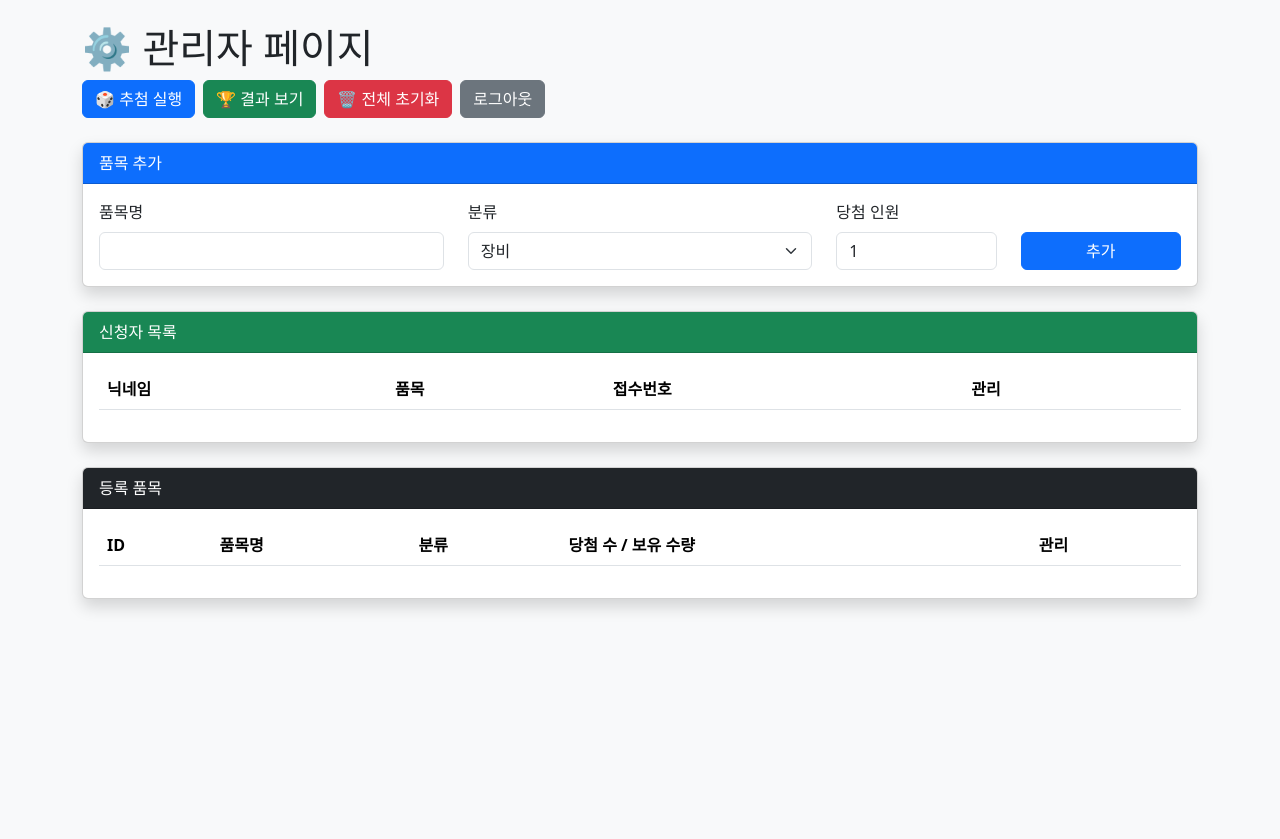
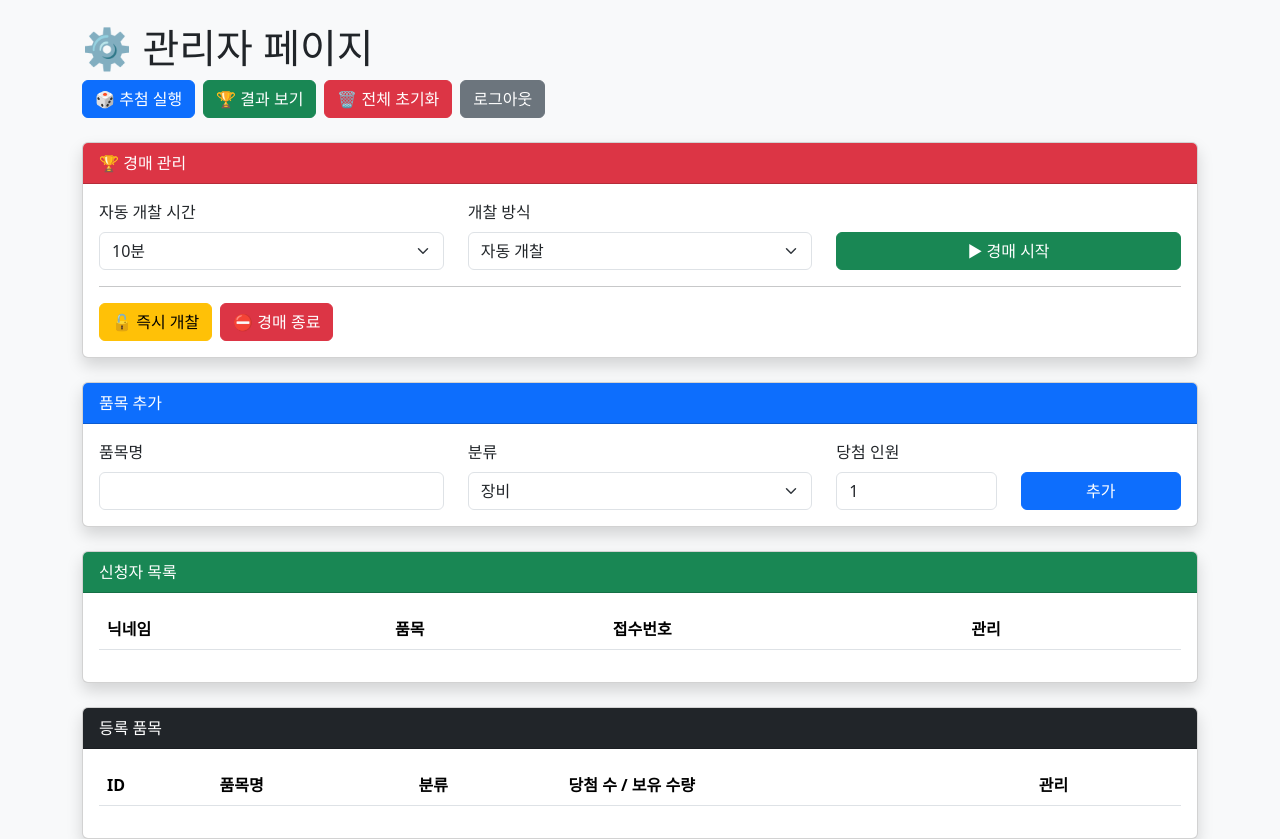
Before and after one commit to sinee1004/itemdraw, a FastAPI app: template templates/admin.html in a window 1280 px wide. Before the commit the page ends 610 px from the top, so only its background shows below. Run offline with FastAPI, Linux system fonts and the light colour scheme; the template is opened without the code that fills it, so the values that code supplies are empty.

Commit message:
경매 관리 기능 추가

```diff
--- a/app.py
+++ b/app.py
@@ -5,6 +5,7 @@ from fastapi.responses import HTMLResponse, RedirectResponse
 from fastapi.templating import Jinja2Templates
 import sqlite3
 import random
+from datetime import datetime, timedelta
 
 app = FastAPI()
 from fastapi.staticfiles import StaticFiles
@@ -56,7 +57,31 @@ def init_db():
         entry_number TEXT
     )
     """)
+    cur.execute("""
+    CREATE TABLE IF NOT EXISTS auction_settings(
+        id INTEGER PRIMARY KEY,
+        status TEXT DEFAULT 'stopped',
+        auto_reveal INTEGER DEFAULT 1,
+        reveal_minutes INTEGER DEFAULT 10,
+        start_time TEXT,
+        end_time TEXT
+    )
+    """)
 
+    cur.execute("""
+    INSERT OR IGNORE INTO auction_settings(
+        id,
+        status,
+        auto_reveal,
+        reveal_minutes
+    )
+    VALUES(
+        1,
+        'stopped',
+        1,
+        10
+    )
+    """)
     # 기존 DB 사용 중일 경우 quantity 컬럼 추가
     try:
         cur.execute("""
@@ -898,3 +923,96 @@ async def delete_entry(
         "/admin",
         status_code=303
     )
+@app.post("/start_auction")
+async def start_auction(
+    reveal_minutes: int = Form(...),
+    auto_reveal: int = Form(...)
+):
+    conn = get_db()
+    cur = conn.cursor()
+
+    start_time = datetime.now()
+
+    if auto_reveal == 1:
+        end_time = start_time + timedelta(
+            minutes=reveal_minutes
+        )
+        end_time_str = end_time.isoformat()
+    else:
+        end_time_str = None
+
+    cur.execute(
+        """
+        UPDATE auction_settings
+        SET
+            status=?,
+            auto_reveal=?,
+            reveal_minutes=?,
+            start_time=?,
+            end_time=?
+        WHERE id=1
+        """,
+        (
+            "running",
+            auto_reveal,
+            reveal_minutes,
+            start_time.isoformat(),
+            end_time_str
+        )
+    )
+
+    conn.commit()
+    conn.close()
+
+    return RedirectResponse(
+        "/admin",
+        status_code=303
+    )
+
+
+@app.post("/reveal_auction")
+async def reveal_auction():
+
+    run_draw()
+
+    conn = get_db()
+    cur = conn.cursor()
+
+    cur.execute(
+        """
+        UPDATE auction_settings
+        SET status='revealed'
+        WHERE id=1
+        """
+    )
+
+    conn.commit()
+    conn.close()
+
+    return RedirectResponse(
+        "/results",
+        status_code=303
+    )
+
+
+@app.post("/stop_auction")
+async def stop_auction():
+
+    conn = get_db()
+    cur = conn.cursor()
+
+    cur.execute(
+        """
+        UPDATE auction_settings
+        SET status='stopped'
+        WHERE id=1
+        """
+    )
+
+    conn.commit()
+    conn.close()
+
+    return RedirectResponse(
+        "/admin",
+        status_code=303
+    )
--- a/templates/admin.html
+++ b/templates/admin.html
@@ -48,7 +48,110 @@ class="btn btn-secondary">
 로그아웃 </a>
 
 </div>
+<div class="card shadow mb-4">
 
+    <div class="card-header bg-danger text-white">
+        🏆 경매 관리
+    </div>
+
+    <div class="card-body">
+
+        <form action="/start_auction" method="post">
+
+            <div class="row">
+
+                <div class="col-md-4">
+
+                    <label class="form-label">
+                        자동 개찰 시간
+                    </label>
+
+                    <select
+                        class="form-select"
+                        name="reveal_minutes">
+
+                        <option value="5">5분</option>
+                        <option value="10" selected>10분</option>
+                        <option value="15">15분</option>
+                        <option value="20">20분</option>
+                        <option value="30">30분</option>
+                        <option value="60">60분</option>
+
+                    </select>
+
+                </div>
+
+                <div class="col-md-4">
+
+                    <label class="form-label">
+                        개찰 방식
+                    </label>
+
+                    <select
+                        class="form-select"
+                        name="auto_reveal">
+
+                        <option value="1" selected>
+                            자동 개찰
+                        </option>
+
+                        <option value="0">
+                            수동 개찰
+                        </option>
+
+                    </select>
+
+                </div>
+
+                <div class="col-md-4 d-flex align-items-end">
+
+                    <button
+                        class="btn btn-success w-100"
+                        type="submit">
+
+                        ▶ 경매 시작
+
+                    </button>
+
+                </div>
+
+            </div>
+
+        </form>
+
+        <hr>
+
+        <div class="d-flex gap-2">
+
+            <form action="/reveal_auction" method="post">
+
+                <button
+                    class="btn btn-warning"
+                    type="submit">
+
+                    🔓 즉시 개찰
+
+                </button>
+
+            </form>
+
+            <form action="/stop_auction" method="post">
+
+                <button
+                    class="btn btn-danger"
+                    type="submit">
+
+                    ⛔ 경매 종료
+
+                </button>
+
+            </form>
+
+        </div>
+
+    </div>
+
+</div>
 <div class="card shadow mb-4">
 
 <div class="card-header bg-primary text-white">
```
Also changed, not shown: itemdraw.db.
